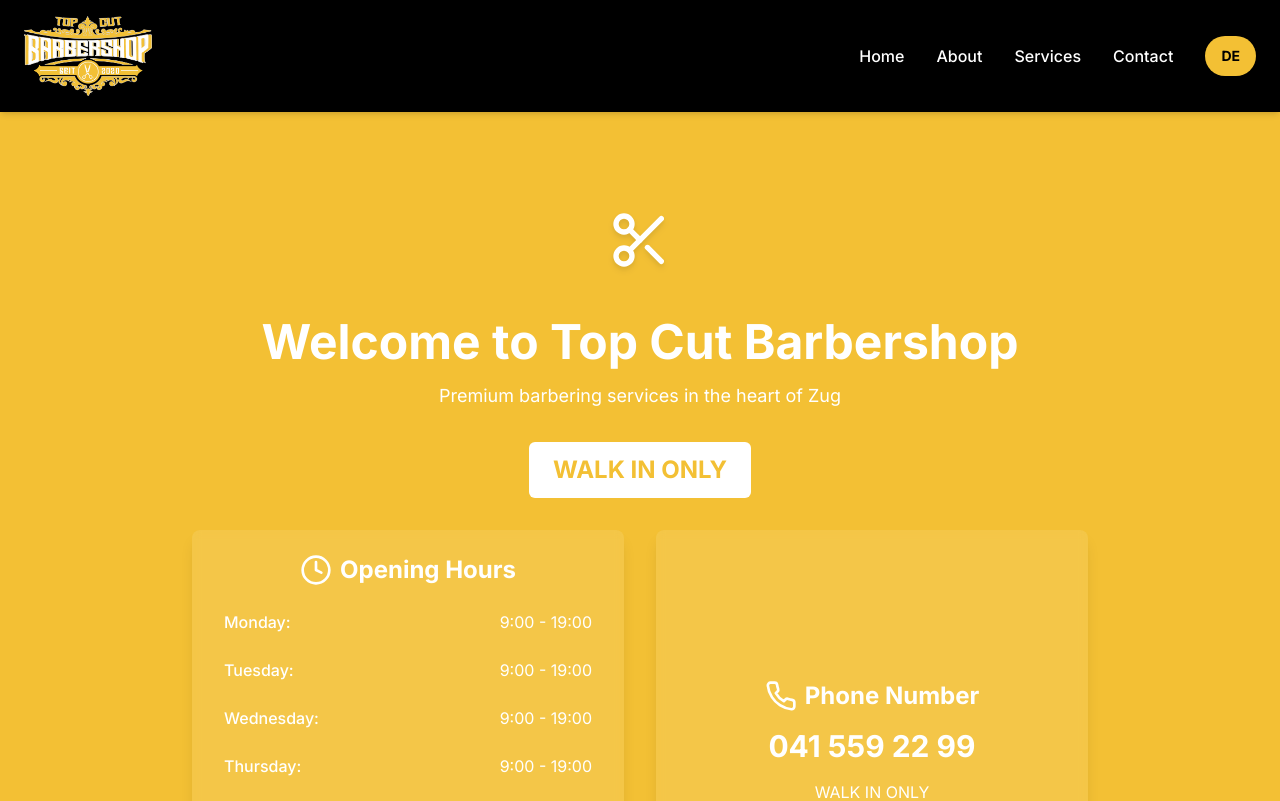
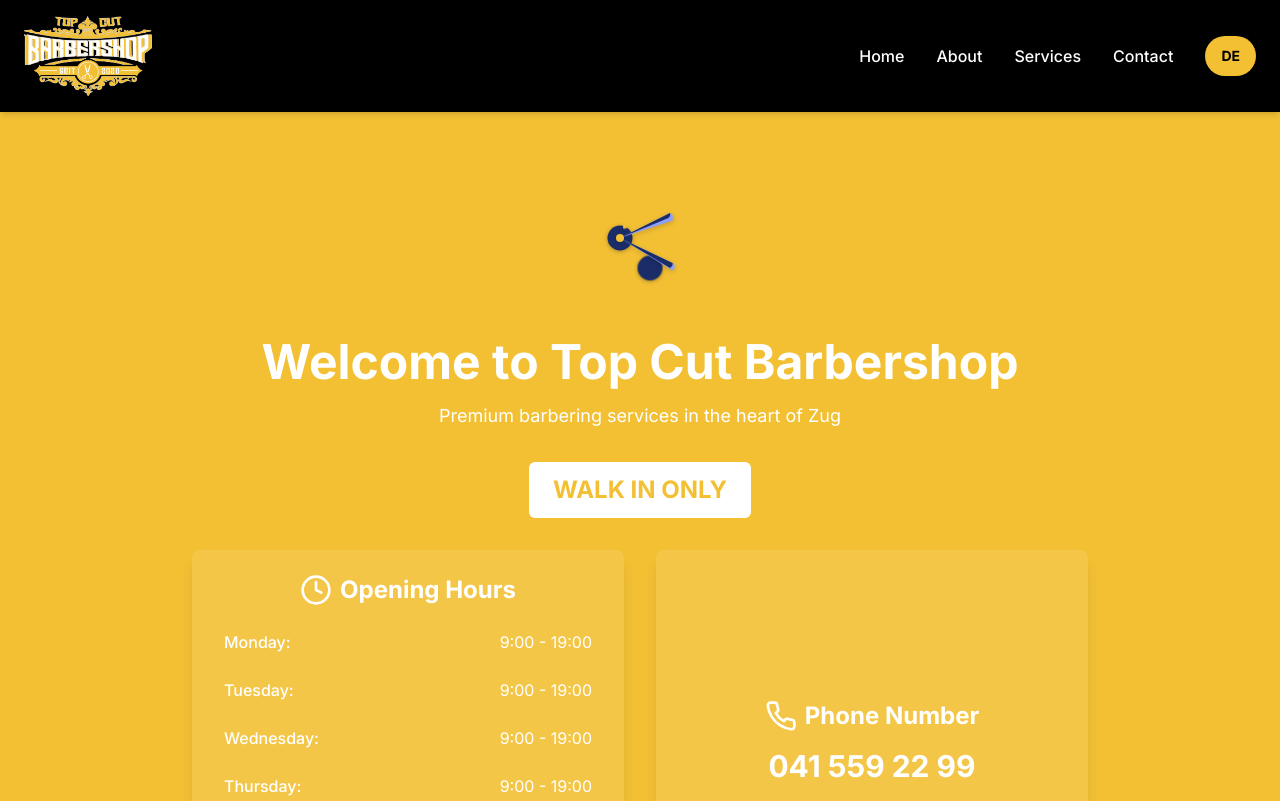
Before and after one commit to windo-ch/topcut-barbershop, a React (Vite) app: page / in a window 1280 px wide. Shown: the top 801 px of the page. Built offline with nearby package versions, Linux system fonts and the light colour scheme.

Commit message:
Refactor: Improve scissors animation
Improve the scissors animation to look more like barber scissors and add open/close animation.

```diff
--- /dev/null
+++ b/src/components/AnimatedScissors.tsx
@@ -0,0 +1,52 @@
+
+import React from 'react';
+
+export const AnimatedScissors = () => {
+  return (
+    <div className="animated-scissors-container">
+      <svg
+        width="100"
+        height="100"
+        viewBox="0 0 200 200"
+        fill="none"
+        xmlns="http://www.w3.org/2000/svg"
+        className="animated-scissors"
+        aria-hidden="true"
+      >
+        {/* Top Handle */}
+        <circle cx="60" cy="60" r="25" className="scissors-handle" fill="#1A2D69" />
+        <path d="M65 40C65 40 75 45 75 35C75 25 65 30 65 40Z" className="scissors-accent" fill="#F3C034" />
+
+        {/* Bottom Handle */}
+        <circle cx="120" cy="120" r="25" className="scissors-handle scissors-bottom-handle" fill="#1A2D69" />
+
+        {/* Blades */}
+        <path
+          d="M60 60L160 10C160 10 170 15 165 25L60 60Z"
+          className="scissors-blade scissors-top-blade"
+          fill="#8D9EFF"
+        />
+        <path
+          d="M60 60L165 110C165 110 175 115 165 125L60 60Z"
+          className="scissors-blade scissors-bottom-blade"
+          fill="#8D9EFF"
+        />
+
+        {/* Blade Accents */}
+        <path
+          d="M60 60L160 10C160 10 162 15 157 20L60 60Z"
+          className="scissors-blade-accent"
+          fill="#1A2D69"
+        />
+        <path
+          d="M60 60L165 110C165 110 167 115 160 120L60 60Z"
+          className="scissors-blade-accent"
+          fill="#1A2D69"
+        />
+
+        {/* Center Joint */}
+        <circle cx="60" cy="60" r="8" className="scissors-joint" fill="#F3C034" />
+      </svg>
+    </div>
+  );
+};
--- a/src/index.css
+++ b/src/index.css
@@ -1,4 +1,3 @@
-
 @import url('https://fonts.googleapis.com/css2?family=Inter:wght@300;400;500;600;700&display=swap');
 
 @tailwind base;
@@ -99,17 +98,46 @@
     @apply animate-bounce;
   }
 
-  /* Scissors animation */
-  .animated-scissors {
-    @apply transition-all duration-300;
+  /* Animated Scissors Styles */
+  .animated-scissors-container {
+    @apply inline-block relative;
+    perspective: 1000px;
   }
 
-  .animated-scissors:hover {
-    @apply rotate-12 scale-110;
+  .animated-scissors {
+    animation: scissors-open-close 4s infinite ease-in-out;
+    transform-origin: 60px 60px;
   }
 
+  .scissors-handle {
+    filter: drop-shadow(0px 2px 4px rgba(0, 0, 0, 0.3));
+  }
+
+  .scissors-bottom-handle {
+    animation: handle-move 4s infinite ease-in-out;
+    transform-origin: 60px 60px;
+  }
+
+  .scissors-blade {
+    filter: drop-shadow(0px 3px 5px rgba(0, 0, 0, 0.2));
+  }
+
+  .scissors-bottom-blade {
+    animation: blade-move 4s infinite ease-in-out;
+    transform-origin: 60px 60px;
+  }
+
+  .scissors-joint {
+    filter: drop-shadow(0px 1px 2px rgba(0, 0, 0, 0.2));
+  }
+
+  .scissors-accent {
+    animation: accent-shine 4s infinite ease-in-out;
+  }
+
+  /* Other existing animations */
   .scissors-spin {
-    animation: scissors-spin 3s infinite ease-in-out;
+    display: none; /* Hide old scissors */
   }
 
   .scissors-cut {
@@ -133,21 +161,46 @@
   to { transform: scale(1); opacity: 1; }
 }
 
-@keyframes scissors-spin {
-  0% { transform: rotate(0deg); }
-  25% { transform: rotate(10deg); }
-  75% { transform: rotate(-5deg); }
-  100% { transform: rotate(0deg); }
+@keyframes scissors-open-close {
+  0%, 100% { transform: rotate(0deg) scale(1); }
+  10% { transform: rotate(-5deg) scale(1.05); }
+  20% { transform: rotate(5deg) scale(1.1); }
+  30% { transform: rotate(-5deg) scale(1.05); }
+  40% { transform: rotate(0deg) scale(1); }
+  50% { transform: rotate(0deg) scale(1); }
+  60% { transform: rotate(10deg) scale(1.05); }
+  70% { transform: rotate(-10deg) scale(1.1); }
+  80% { transform: rotate(10deg) scale(1.05); }
+  90% { transform: rotate(0deg) scale(1); }
 }
 
-@keyframes scissors-cut {
-  0%, 100% { transform: scale(1); }
-  50% { transform: scale(1.1) rotate(5deg); }
+@keyframes handle-move {
+  0%, 40%, 100% { transform: rotate(0deg); }
+  10% { transform: rotate(10deg); }
+  20% { transform: rotate(25deg); }
+  30% { transform: rotate(10deg); }
+  50% { transform: rotate(0deg); }
+  60% { transform: rotate(-10deg); }
+  70% { transform: rotate(-25deg); }
+  80% { transform: rotate(-10deg); }
+  90% { transform: rotate(0deg); }
 }
 
-@keyframes slideInRight {
-  from { transform: translateX(20px); opacity: 0; }
-  to { transform: translateX(0); opacity: 1; }
+@keyframes blade-move {
+  0%, 40%, 100% { transform: rotate(0deg); }
+  10% { transform: rotate(15deg); }
+  20% { transform: rotate(40deg); }
+  30% { transform: rotate(15deg); }
+  50% { transform: rotate(0deg); }
+  60% { transform: rotate(-15deg); }
+  70% { transform: rotate(-40deg); }
+  80% { transform: rotate(-15deg); }
+  90% { transform: rotate(0deg); }
+}
+
+@keyframes accent-shine {
+  0%, 100% { opacity: 0.8; }
+  50% { opacity: 1; }
 }
 
 @layer utilities {
--- a/src/pages/Index.tsx
+++ b/src/pages/Index.tsx
@@ -1,9 +1,9 @@
-
 import { useLanguage } from '@/contexts/LanguageContext';
 import { Layout } from '@/components/Layout';
 import { Button } from '@/components/ui/button';
 import { Phone, Clock, Scissors } from 'lucide-react';
 import { Link } from 'react-router-dom';
+import { AnimatedScissors } from '@/components/AnimatedScissors';
 
 const Index = () => {
   const { t } = useLanguage();
@@ -14,9 +14,7 @@ const Index = () => {
       <section className="bg-brand-gold text-white py-16 md:py-24">
         <div className="container-custom text-center">
           <div className="mb-6 relative">
-            <div className="scissors-spin inline-block">
-              <Scissors className="h-16 w-16 mb-4 text-white drop-shadow-md" />
-            </div>
+            <AnimatedScissors />
           </div>
           <h1 className="heading-1 mb-4 animate-fadeIn">{t('welcome')}</h1>
           <p className="body-text mb-8 max-w-2xl mx-auto animate-fadeIn animation-delay-100">{t('welcomeMessage')}</p>
@@ -84,8 +82,8 @@ const Index = () => {
       <section className="py-16 bg-white">
         <div className="container-custom">
           <div className="text-center mb-12">
-            <div className="inline-block animated-scissors mb-4">
-              <Scissors className="h-10 w-10 text-brand-gold" />
+            <div className="inline-block mb-4">
+              <AnimatedScissors />
             </div>
             <h2 className="heading-2 text-brand-gold mb-4">{t('servicesTitle')}</h2>
             <p className="body-text text-gray-700 max-w-2xl mx-auto">
```
